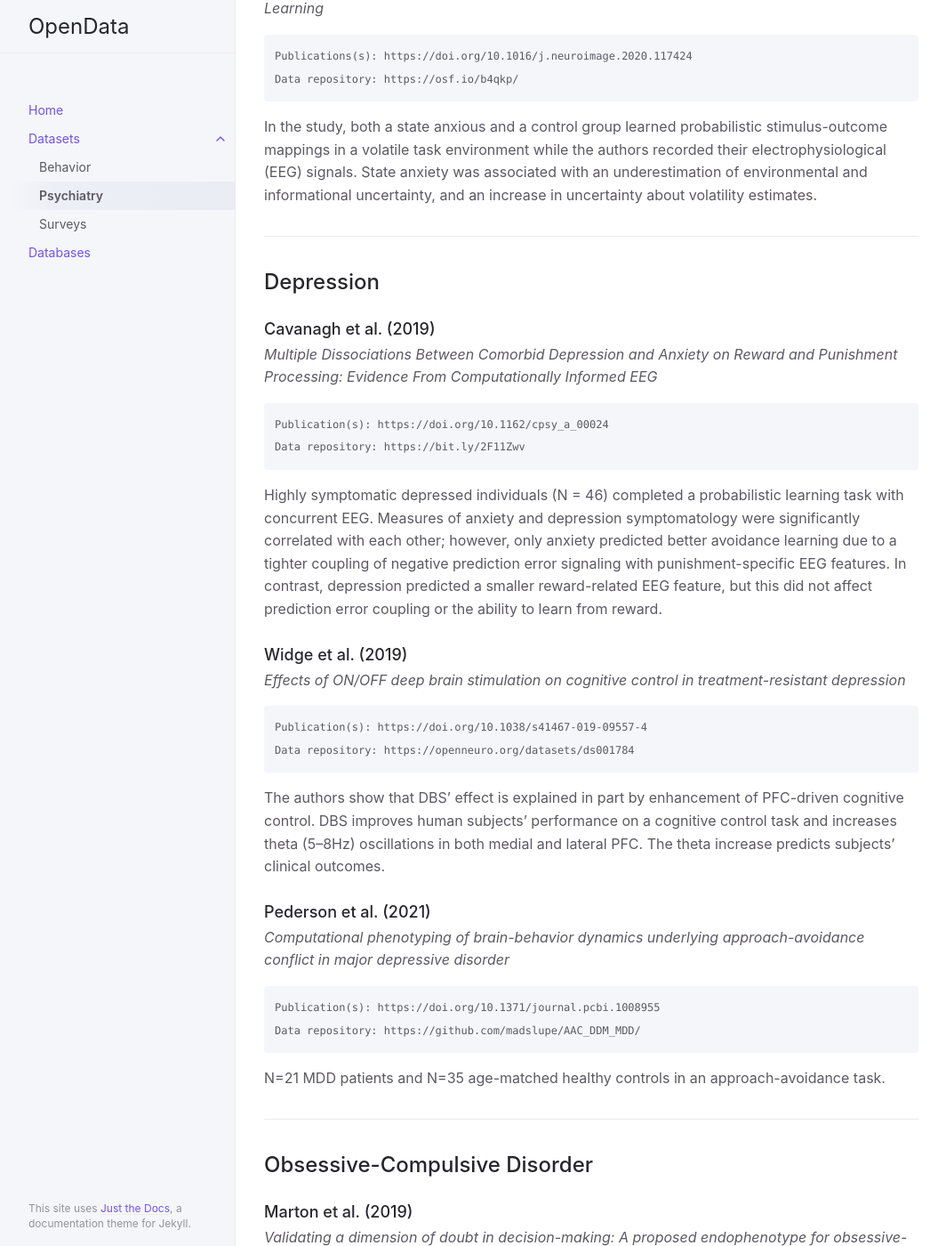
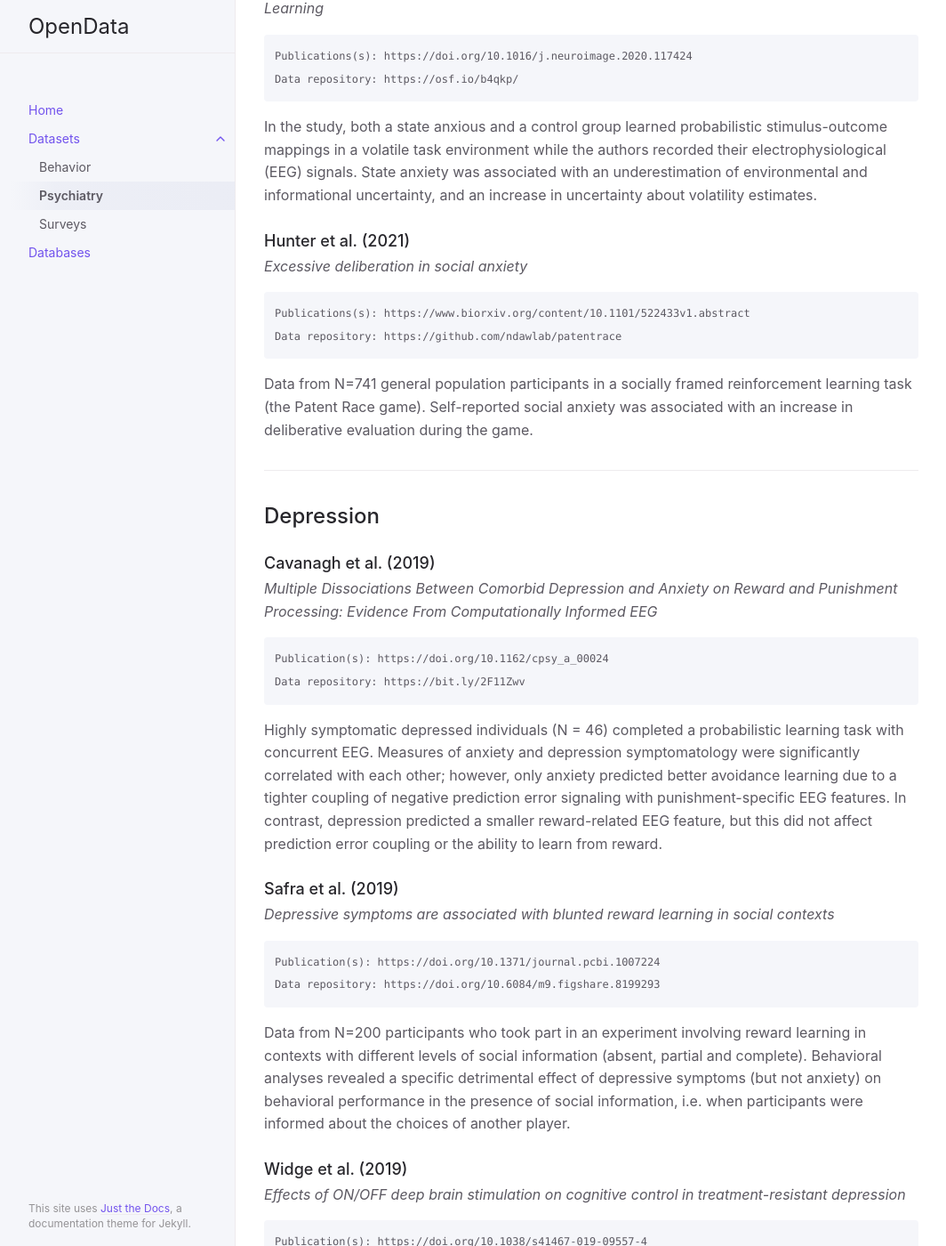
Before and after one commit to nivlab/opendata, a Jekyll site: the page built from docs/datasets/psychiatry.md, in a window 1280 px wide and 1400 px high, scrolled down 2302 px. Shown: the whole window at 89% size, without its empty margins (107-1171 px from the left). Built offline with Jekyll 4.4.1, drawn with Linux system fonts in a browser that asks for light colours.

Commit message:
Update psychiatry.md

````diff
--- a/docs/datasets/psychiatry.md
+++ b/docs/datasets/psychiatry.md
@@ -87,6 +87,16 @@ Data repository: https://osf.io/b4qkp/
 
 In the study, both a state anxious and a control group learned probabilistic stimulus-outcome mappings in a volatile task environment while the authors recorded their electrophysiological (EEG) signals. State anxiety was associated with an underestimation of environmental and informational uncertainty, and an increase in uncertainty about volatility estimates.
 
+### Hunter et al. (2021)
+{: .no_toc }
+*Excessive deliberation in social anxiety*
+```
+Publications(s): https://www.biorxiv.org/content/10.1101/522433v1.abstract
+Data repository: https://github.com/ndawlab/patentrace
+```
+
+Data from N=741 general population participants in a socially framed reinforcement learning task (the Patent Race game). Self-reported social anxiety was associated with an increase in deliberative evaluation during the game.
+
 ---
 
 ## Depression
@@ -100,6 +110,16 @@ Data repository: https://bit.ly/2F11Zwv
 ```
 
 Highly symptomatic depressed individuals (N = 46) completed a probabilistic learning task with concurrent EEG. Measures of anxiety and depression symptomatology were significantly correlated with each other; however, only anxiety predicted better avoidance learning due to a tighter coupling of negative prediction error signaling with punishment-specific EEG features. In contrast, depression predicted a smaller reward-related EEG feature, but this did not affect prediction error coupling or the ability to learn from reward.
+
+### Safra et al. (2019)
+{: .no_toc }
+*Depressive symptoms are associated with blunted reward learning in social contexts*
+```
+Publication(s): https://doi.org/10.1371/journal.pcbi.1007224
+Data repository: https://doi.org/10.6084/m9.figshare.8199293
+```
+
+Data from N=200 participants who took part in an experiment involving reward learning in contexts with different levels of social information (absent, partial and complete). Behavioral analyses revealed a specific detrimental effect of depressive symptoms (but not anxiety) on behavioral performance in the presence of social information, i.e. when participants were informed about the choices of another player.
 
 ### Widge et al. (2019)
 {: .no_toc }
````
